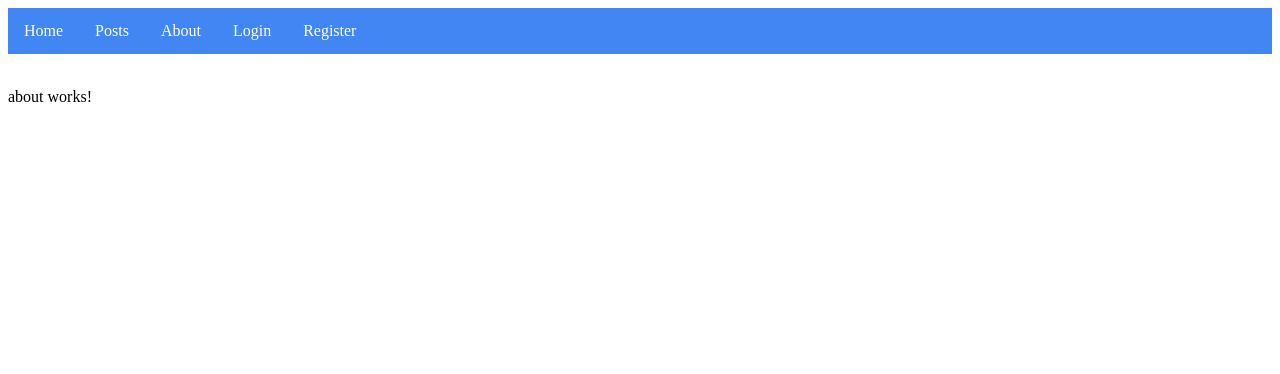
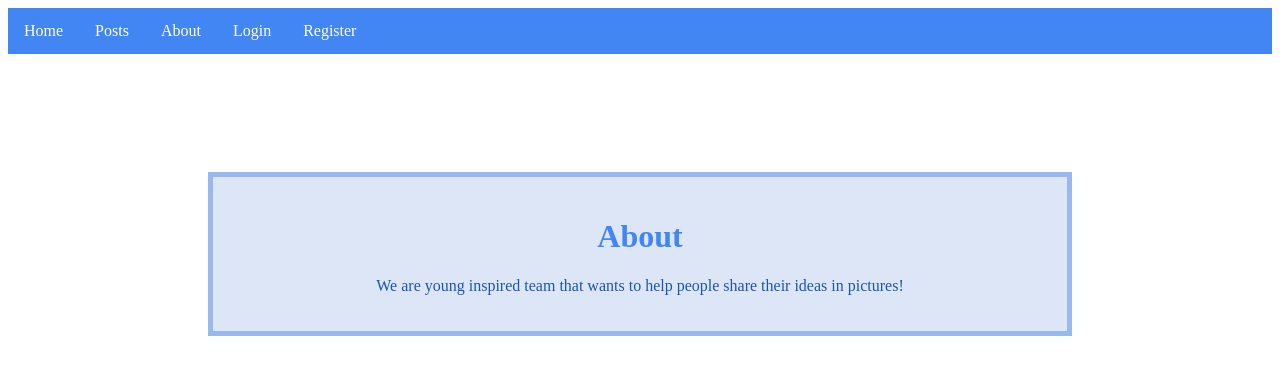
Before and after one commit to nikito96/angular_project_pu, an Angular app: page /about in a window 1280 px wide. Shown: the top 374 px of the page. Built offline with nearby package versions, Linux system fonts and the light colour scheme.

Commit message:
uploading about

```diff
--- a/src/app/about/about.component.css
+++ b/src/app/about/about.component.css
@@ -0,0 +1,16 @@
+h1{
+  padding-top: 20px;
+  color: #4286f4;
+}
+p{
+  color: #1956b7;
+  padding-bottom: 20px;
+}
+div{
+  margin-top: 100px;
+  margin-right: 200px;
+  margin-left: 200px;
+  text-align: center;
+  border: solid 5px #97b9ef;
+  background-color: #dce6f7;
+}
--- a/src/app/about/about.component.html
+++ b/src/app/about/about.component.html
@@ -1,3 +1,8 @@
-<p>
-  about works!
-</p>
+<div>
+  <h1>
+    About
+  </h1>
+  <p>
+    We are young inspired team that wants to help people share their ideas in pictures!
+  </p>
+</div>
```
Also changed, not shown: 4 other files (tests, documents, lock files or other folders).
